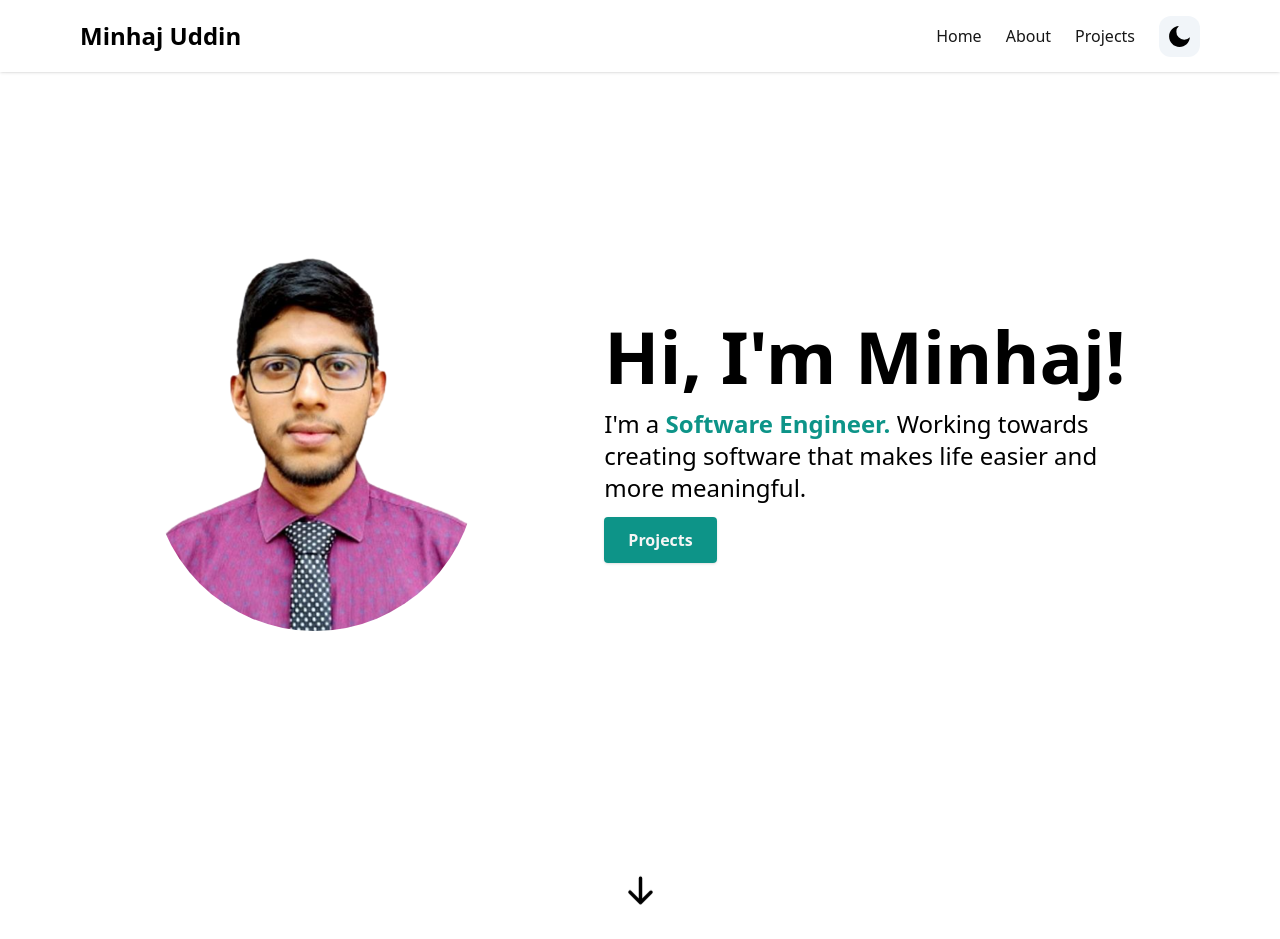
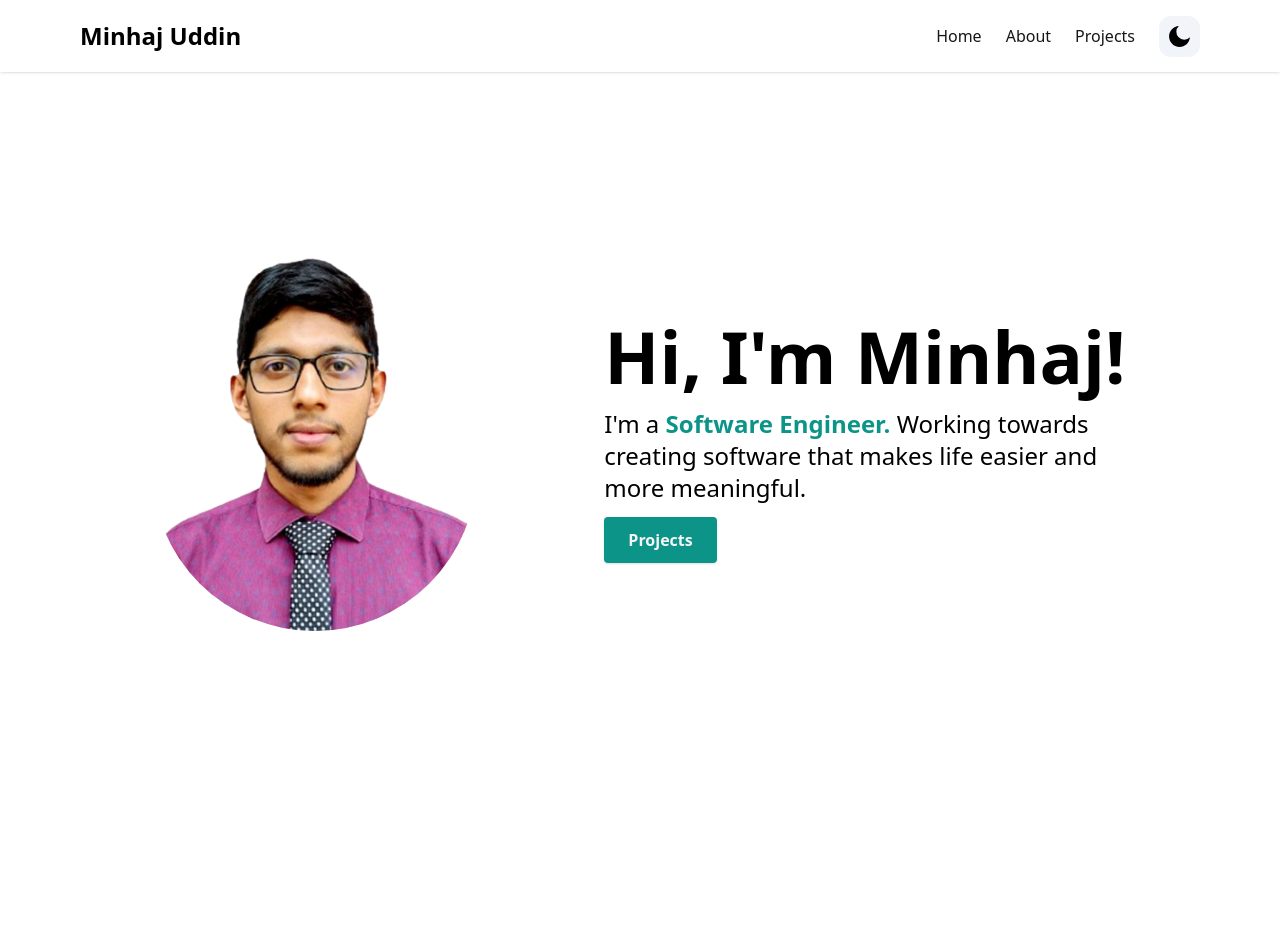
Before and after one commit to Minhaj28/minhaj-s-portfolio, a Next.js app: page / in a window 1280 px wide. Shown: the top 939 px of the page. Built offline with nearby package versions, Linux system fonts and the light colour scheme.

Commit message:
fix the error

```diff
--- a/components/HeroSection.tsx
+++ b/components/HeroSection.tsx
@@ -42,7 +42,7 @@ const HeroSection = () => {
           </Link>
         </div>
       </div>
-      <div className="flex flex-row items-center text-center justify-center">
+      {/* <div className="flex flex-row items-center text-center justify-center">
         <Link
           to="about"
           activeClass="active"
@@ -55,7 +55,7 @@ const HeroSection = () => {
             <HiArrowDown size={35} className="animate-bounce" />
           </>
         </Link>
-      </div>
+      </div> */}
     </section>
   );
 };
```
